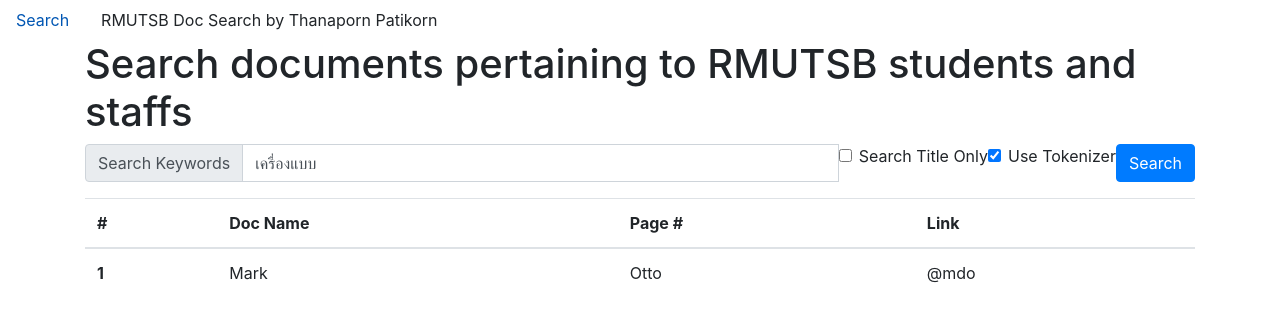
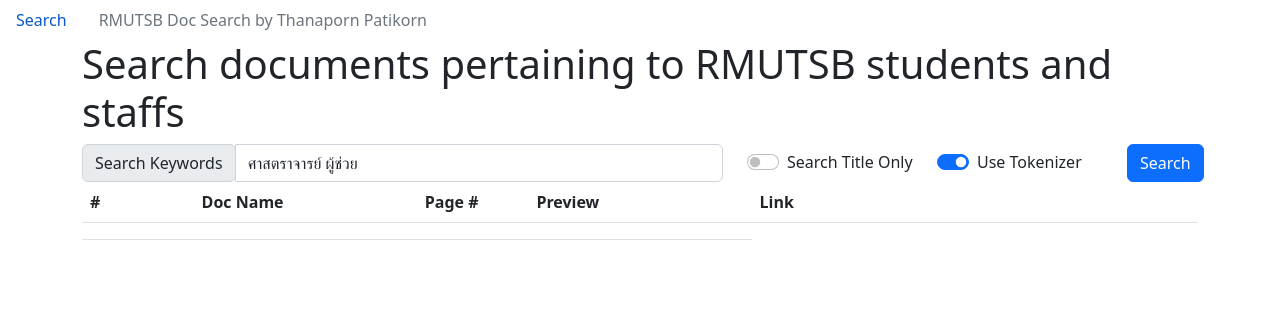
Before and after one commit to tpatikorn/DocSearch, a Flask app: template templates/home.html in a window 1280 px wide. Shown: the top 322 px of the page. Run offline with Flask 3, Linux system fonts and the light colour scheme; the template is opened without the code that fills it, so the values that code supplies are empty.

Commit message:
Basic search UI complete

```diff
--- a/app.py
+++ b/app.py
@@ -1,15 +1,11 @@
+import os
 from typing import List
 from pythainlp import tokenize
-from flask import Flask, request, jsonify, render_template
+from flask import Flask, request, render_template, url_for, send_from_directory
 import pandas as pd
 
 text_location = "text/summary.csv"
 app = Flask(__name__)
-
-
-@app.route("/")
-def hello_world():
-    return "<p>Hello, World!</p>"
 
 
 def _search(query: str, text: pd.DataFrame, title_only: bool, use_tokenizer: bool) -> pd.DataFrame:
@@ -21,26 +17,36 @@
                         query in text["text"]]
     else:
         terms: List[str] = tokenize.word_tokenize(query)
-        terms.append(query)
         if title_only:
-            return text[text["filename"].str.contains("|".join(terms))]
+            return text[text["filename"].apply(lambda s: all(term in str(s) for term in terms))]
         else:
-            return text[text["filename"].str.contains("|".join(terms)) |
-                        text["text"].str.contains("|".join(terms))]
+            for index, row in text.iterrows():
+                if type(row['text']) != str:
+                    print(index, type(row['text']))
+            return text[(text["filename"].apply(lambda s: all(term in str(s) for term in terms))) |
+                        (text["text"].apply(lambda s: all(term in str(s) for term in terms)))]
 
 
 @app.route("/search")
 def search():
     query: str = request.args.get('query')
-    text = pd.read_csv(text_location)
+    text = pd.read_csv(text_location, dtype={"filename": "string", "text": "string"})
     title_only: bool = (request.args.get('title_only') or "false").lower() == "true"
     use_tokenizer: bool = (request.args.get('use_tokenizer') or "true").lower() == "true"
     return _search(query, text, title_only, use_tokenizer).to_json()
 
 
-@app.route("/home")
+@app.route("/")
 def home():
     return render_template("home.html")
+
+
+@app.route("/fetch")
+def fetch_content():
+    content_type: str = request.args.get('content_type')
+    filename: str = request.args.get('filename')
+    relative_path: str = request.args.get('relative_path')
+    return send_from_directory(os.path.join(content_type, relative_path), filename)
 
 
 if __name__ == "__main__":
--- a/templates/home.html
+++ b/templates/home.html
@@ -3,13 +3,59 @@
 <head>
   <title>Search RMUTSB Documents</title>
   <meta name="viewport" content="width=device-width, initial-scale=1.0">
-  <link rel="stylesheet" href="https://cdn.jsdelivr.net/npm/bootstrap@4.0.0/dist/css/bootstrap.min.css"
-        integrity="sha384-Gn5384xqQ1aoWXA+058RXPxPg6fy4IWvTNh0E263XmFcJlSAwiGgFAW/dAiS6JXm" crossorigin="anonymous">
+  <link href="https://cdn.jsdelivr.net/npm/bootstrap@5.2.3/dist/css/bootstrap.min.css" rel="stylesheet"
+        integrity="sha384-rbsA2VBKQhggwzxH7pPCaAqO46MgnOM80zW1RWuH61DGLwZJEdK2Kadq2F9CUG65" crossorigin="anonymous">
+  <script src="https://cdn.jsdelivr.net/npm/bootstrap@5.2.3/dist/js/bootstrap.bundle.min.js"
+          integrity="sha384-kenU1KFdBIe4zVF0s0G1M5b4hcpxyD9F7jL+jjXkk+Q2h455rYXK/7HAuoJl+0I4"
+          crossorigin="anonymous"></script>
   <script src="https://ajax.googleapis.com/ajax/libs/jquery/3.7.1/jquery.min.js"></script>
+  <style>
+    .preview {
+      max-height: 200px;
+      max-width: 200px;
+      border: 1px solid black
+    }
+
+    .modal-dialog {
+      max-width: 640px;
+    }
+  </style>
 </head>
 <body>
 <script>
   $(function () {
+    $('#preview_modal').on('show.bs.modal', function (e) {
+      const $trigger = $(e.relatedTarget);
+      const img_url = $trigger.data("img_url");
+      $("#preview_image").attr("src", img_url);
+    })
+
+    function create_element(obj, key, content_type) {
+      const relative_path = obj["relative_path"][key];
+      const filename = obj["filename"][key];
+      if (content_type === "pdf") {
+        let filename_for_display = `${relative_path} /${filename}`;
+        filename_for_display = filename_for_display.replaceAll(/[\\/]/gi, " / ");
+        const img_params = {
+          content_type: content_type,
+          relative_path: relative_path,
+          filename: `${filename}`
+        };
+        let pdf_url = "fetch?" + $.param(img_params);
+        return `<a href="${pdf_url}" target="_blank">${filename_for_display}</a>`;
+      } else if (content_type === "img") {
+        const page = obj["page"][key];
+        const img_params = {
+          content_type: content_type,
+          relative_path: relative_path,
+          filename: `${filename}_${page}.png`
+        };
+        let img_url = "fetch?" + $.param(img_params);
+        return `<a href="${img_url}" data-bs-toggle="modal" data-bs-target="#preview_modal"
+data-img_url="${img_url}"><img class="preview" src="${img_url}" alt="${img_url}"></a>`;
+      }
+    }
+
     $("#search_submit").on("click", function () {
       const query_params = {
         query: $("#search_query").val(),
@@ -29,9 +75,10 @@
           $("#doc_list > tbody:last-child").append(`<tr>
 <td>${i}</td>
 <td>${obj["filename"][key]}</td>
-<td>${obj["page"][key]}</td>
-<td>${key}</td></tr>`);
-
+<td>${obj["page"][key]+1}</td>
+<td>${create_element(obj, key, "img")}</td>
+<td>${create_element(obj, key, "pdf")}</td></tr>`);
+          i++;
         }
       });
     });
@@ -45,46 +92,77 @@
     <a class="nav-link disabled" aria-disabled="true">RMUTSB Doc Search by Thanaporn Patikorn</a>
   </li>
 </ul>
+
+<div class="modal" tabindex="-1" id="preview_modal">
+  <div class="modal-dialog">
+    <div class="modal-content">
+      <div class="modal-header">
+        <h5 class="modal-title">Preview</h5>
+        <button type="button" class="btn-close" data-bs-dismiss="modal" aria-label="Close"></button>
+      </div>
+      <div class="modal-body">
+        <img id="preview_image" src="" alt=""/>
+      </div>
+      <div class="modal-footer">
+        <button type="button" class="btn btn-secondary" data-bs-dismiss="modal">Close</button>
+      </div>
+    </div>
+  </div>
+</div>
+
 <div class="container">
   <h1>Search documents pertaining to RMUTSB students and staffs</h1>
 </div>
 <div class="container">
-  <div class="input-group mb-3">
+  <div class="row align-items-center">
+    <div class="col-7">
+      <div class="input-group">
         <div class="input-group-prepend">
           <span class="input-group-text" id="search_query_label">Search Keywords</span>
         </div>
         <input type="text" class="form-control" placeholder="keywords"
                aria-label="search keywords" aria-describedby="search_query_label" id="search_query"
-           value="เครื่องแบบ">
+               value="ศาสตราจารย์ ผู้ช่วย">
+      </div>
+    </div>
+    <div class="col-2">
       <div class="form-check form-switch">
         <input class="form-check-input" type="checkbox" value="" id="title_only">
         <label class="form-check-label" for="title_only">
           Search Title Only
         </label>
       </div>
+    </div>
+    <div class="col-2">
+
       <div class="form-check form-switch">
         <input class="form-check-input" type="checkbox" value="" id="do_tokenizer" checked>
         <label class="form-check-label" for="do_tokenizer">
           Use Tokenizer
         </label>
       </div>
+    </div>
+    <div class="col-1">
       <button type="button" class="btn btn-primary" id="search_submit">Search</button>
     </div>
+  </div>
+
   <table class="table" id="doc_list">
     <thead>
     <tr>
-      <th scope="col">#</th>
-      <th scope="col">Doc Name</th>
-      <th scope="col">Page #</th>
-      <th scope="col">Link</th>
+      <th scope="col" style="width:10%">#</th>
+      <th scope="col" style="width:20%">Doc Name</th>
+      <th scope="col" style="width:10%">Page #</th>
+      <th scope="col" style="width:20%">Preview</th>
+      <th scope="col" style="width:40%">Link</th>
     </tr>
     </thead>
     <tbody>
     <tr>
-      <th scope="row">1</th>
-      <td>Mark</td>
-      <td>Otto</td>
-      <td>@mdo</td>
+      <th scope="row"></th>
+      <td></td>
+      <td></td>
+      <td></td>
     </tr>
     </tbody>
   </table>
```
Also changed, not shown: read_pdf.py (+18 -8 lines). Lines whose indentation alone changed are shown as unchanged.
